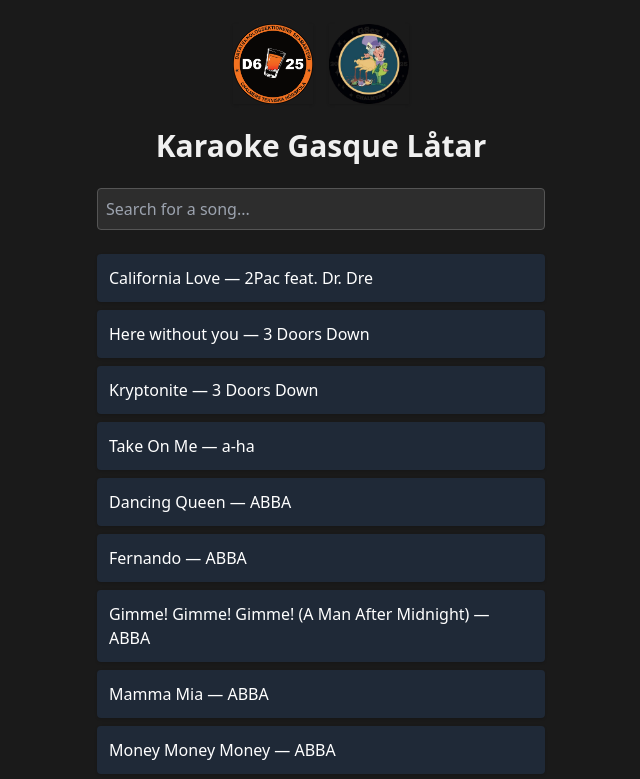
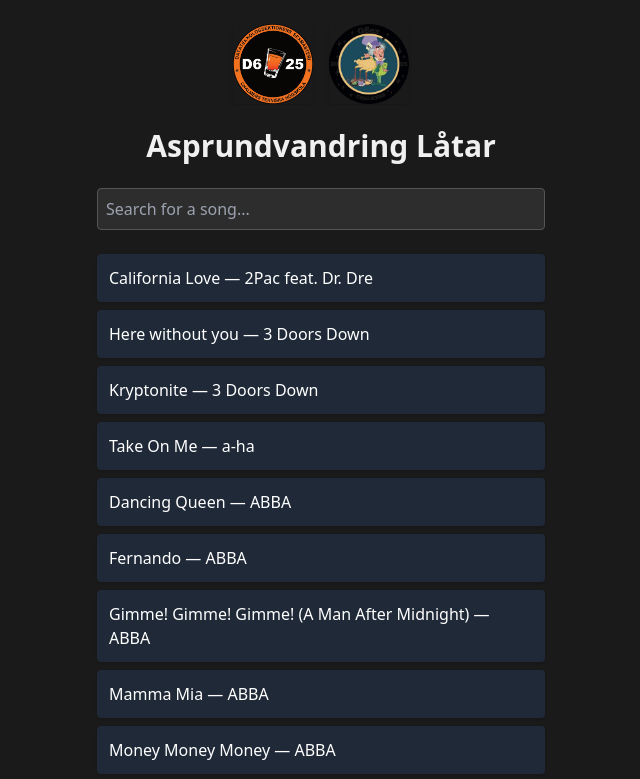
Before and after one commit to Waddleee/Singstar-Search-Songs, a plain HTML site: page index.html in a window 1280 px wide. Shown: the top 779 px of the page, without its empty margins (319-959 px from the left). Drawn offline with nearby package versions, Linux system fonts and the light colour scheme.

Commit message:
Update index.html

```diff
--- a/index.html
+++ b/index.html
@@ -27,7 +27,7 @@
   <img src="Gsex_logga2.png" alt="My Logo" class="w-20 h-20 shadow">
 </div>
 
-  <h1 class="text-3xl font-bold mb-6">Karaoke Gasque Låtar</h1>
+  <h1 class="text-3xl font-bold mb-6">Asprundvandring Låtar</h1>
 
   <!-- Search box -->
   <input id="searchBox" type="text" placeholder="Search for a song..."
```
